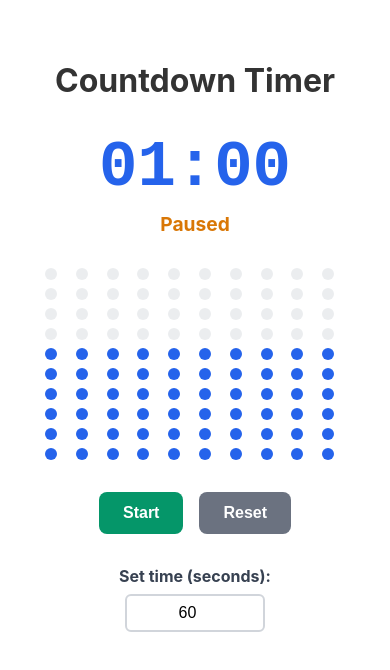
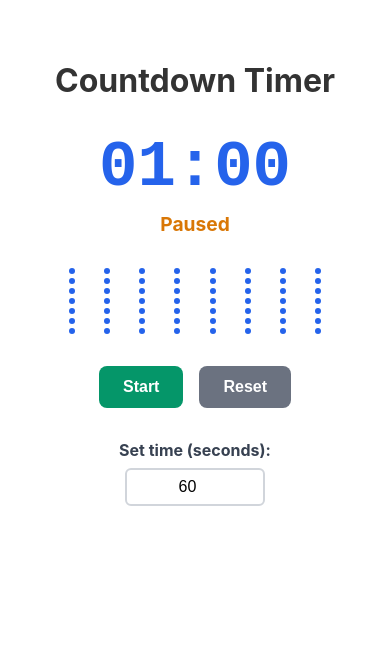
Before and after one commit to byw/untime, a SvelteKit app: page / in a window 390 px wide. Shown: the top 670 px of the page. Built offline with nearby package versions, Linux system fonts and the light colour scheme.

Commit message:
Fix grid display logic to be responsive

```diff
--- a/src/routes/+page.svelte
+++ b/src/routes/+page.svelte
@@ -1,18 +1,52 @@
 <script lang="ts">
 	// State management using Svelte 5 syntax
 	let timeLeft = $state(60); // Default 60 seconds countdown
+	let initialTime = $state(60); // Track the initial time for percentage calculation
 	let isRunning = $state(false);
 	let intervalId = $state<number | null>(null);
+	let screenWidth = $state(0);
+	let totalDots = $state(0); // Start with 0 to prevent flash
+	let gridCols = $state(10); // Track number of columns for perfect grid
 
 	// Initialize from localStorage on client side
 	if (typeof window !== 'undefined') {
 		timeLeft = parseInt(localStorage.getItem('timer_timeLeft') || '60');
+		initialTime = timeLeft; // Set initial time to current timeLeft
 	}
 
 	// Persist timeLeft to localStorage whenever it changes
 	$effect(() => {
 		if (typeof window !== 'undefined') {
 			localStorage.setItem('timer_timeLeft', timeLeft.toString());
+		}
+	});
+
+	// Calculate responsive dot count based on screen size
+	function calculateDotCount() {
+		if (typeof window !== 'undefined') {
+			screenWidth = window.innerWidth;
+			// Base calculation: 1 dot per 20px of screen width, minimum 50, maximum 400
+			const baseDots = Math.max(50, Math.min(400, Math.floor(screenWidth / 20)));
+
+			// Calculate grid dimensions to ensure perfect rectangle
+			const cols = Math.ceil(Math.sqrt(baseDots));
+			const rows = Math.ceil(baseDots / cols);
+			gridCols = cols; // Store the exact number of columns
+			totalDots = cols * rows; // This ensures a perfect rectangle
+		}
+	}
+
+	// Use effect to handle grid calculation on mount and resize
+	$effect(() => {
+		if (typeof window !== 'undefined') {
+			calculateDotCount();
+
+			const handleResize = () => calculateDotCount();
+			window.addEventListener('resize', handleResize);
+
+			return () => {
+				window.removeEventListener('resize', handleResize);
+			};
 		}
 	});
 
@@ -42,7 +76,7 @@
 
 	function resetTimer() {
 		pauseTimer();
-		timeLeft = 60;
+		timeLeft = initialTime;
 	}
 
 	function stopTimer() {
@@ -77,15 +111,22 @@
 		</div>
 	</div>
 
-	<div class="dots-grid">
-		{#each Array(100) as _, i}
-			<div
-				class="dot"
-				class:dimmed={i < (100 - timeLeft)}
-				style="opacity: {i >= (100 - timeLeft) ? 1 : 0.2}"
-			></div>
-		{/each}
-	</div>
+	{#if totalDots > 0}
+		<div
+			class="dots-grid"
+			style="grid-template-columns: repeat({gridCols}, 1fr);"
+		>
+			{#each Array(totalDots) as _, i}
+				{@const elapsedPercentage = (initialTime - timeLeft) / initialTime}
+				{@const dotsToDim = Math.floor(elapsedPercentage * totalDots)}
+				<div
+					class="dot"
+					class:dimmed={i < dotsToDim}
+					style="opacity: {i >= dotsToDim ? 1 : 0.2}"
+				></div>
+			{/each}
+		</div>
+	{/if}
 
 	<div class="controls">
 		{#if !isRunning && timeLeft > 0}
@@ -113,7 +154,9 @@
 			value={timeLeft}
 			on:input={(e) => {
 				if (!isRunning) {
-					timeLeft = parseInt(e.currentTarget.value) || 60;
+					const newTime = parseInt(e.currentTarget.value) || 60;
+					timeLeft = newTime;
+					initialTime = newTime;
 				}
 			}}
 		/>
@@ -244,17 +287,18 @@
 
 	.dots-grid {
 		display: grid;
-		grid-template-columns: repeat(10, 1fr);
-		gap: 0.5rem;
+		gap: 0.25rem;
 		margin: 2rem 0;
-		max-width: 300px;
+		max-width: 90vw;
 		margin-left: auto;
 		margin-right: auto;
+		padding: 0 1rem;
+		justify-items: center;
 	}
 
 	.dot {
-		width: 12px;
-		height: 12px;
+		width: clamp(6px, 1.5vw, 12px);
+		height: clamp(6px, 1.5vw, 12px);
 		border-radius: 50%;
 		background-color: #2563eb;
 		transition: opacity 0.3s ease;
```
